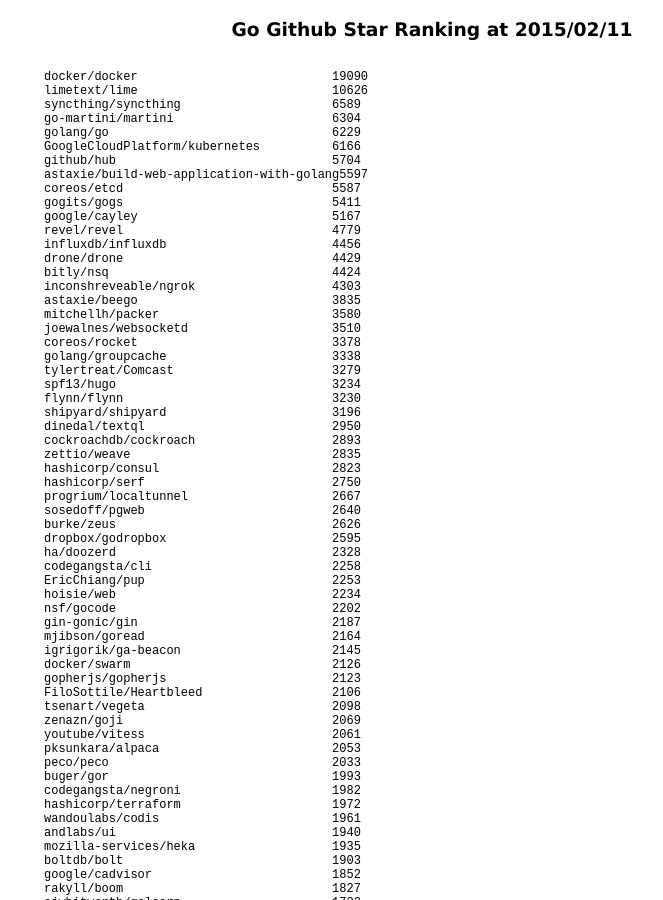
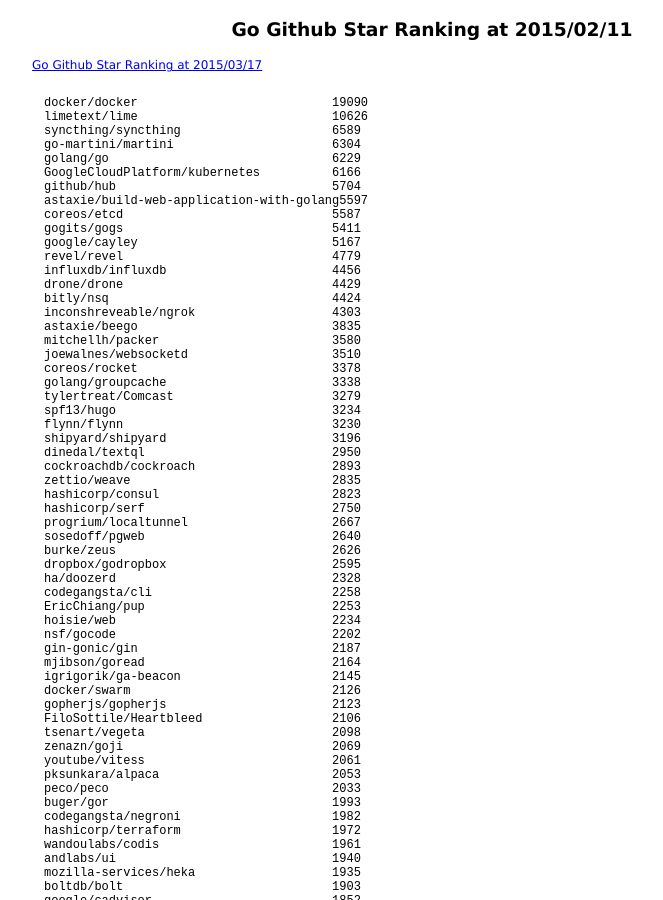
Before and after one commit to 38elements/38elements.github.com, a Jekyll site: the page built from _posts/2015-02-11-go-repository-github-star-ranking.md, in a window 1280 px wide and 900 px high. Shown: the whole window, without its empty margins (208-871 px from the left). Built offline with Jekyll 4.4.1, drawn with Linux system fonts in a browser that asks for light colours; Markdown is read by kramdown in place of the engine named in the settings.

Commit message:
Update 2015-02-11-go-repository-github-star-ranking.md

```diff
--- a/_posts/2015-02-11-go-repository-github-star-ranking.md
+++ b/_posts/2015-02-11-go-repository-github-star-ranking.md
@@ -2,6 +2,7 @@
 layout: posts
 title: Go Github Star Ranking at 2015/02/11
 ---
+[Go Github Star Ranking at 2015/03/17](/2015/03/17/go-repository-github-star-ranking.html)
 <pre style="background-color: white;border: none;">
 docker/docker                           19090
 limetext/lime                           10626
```
